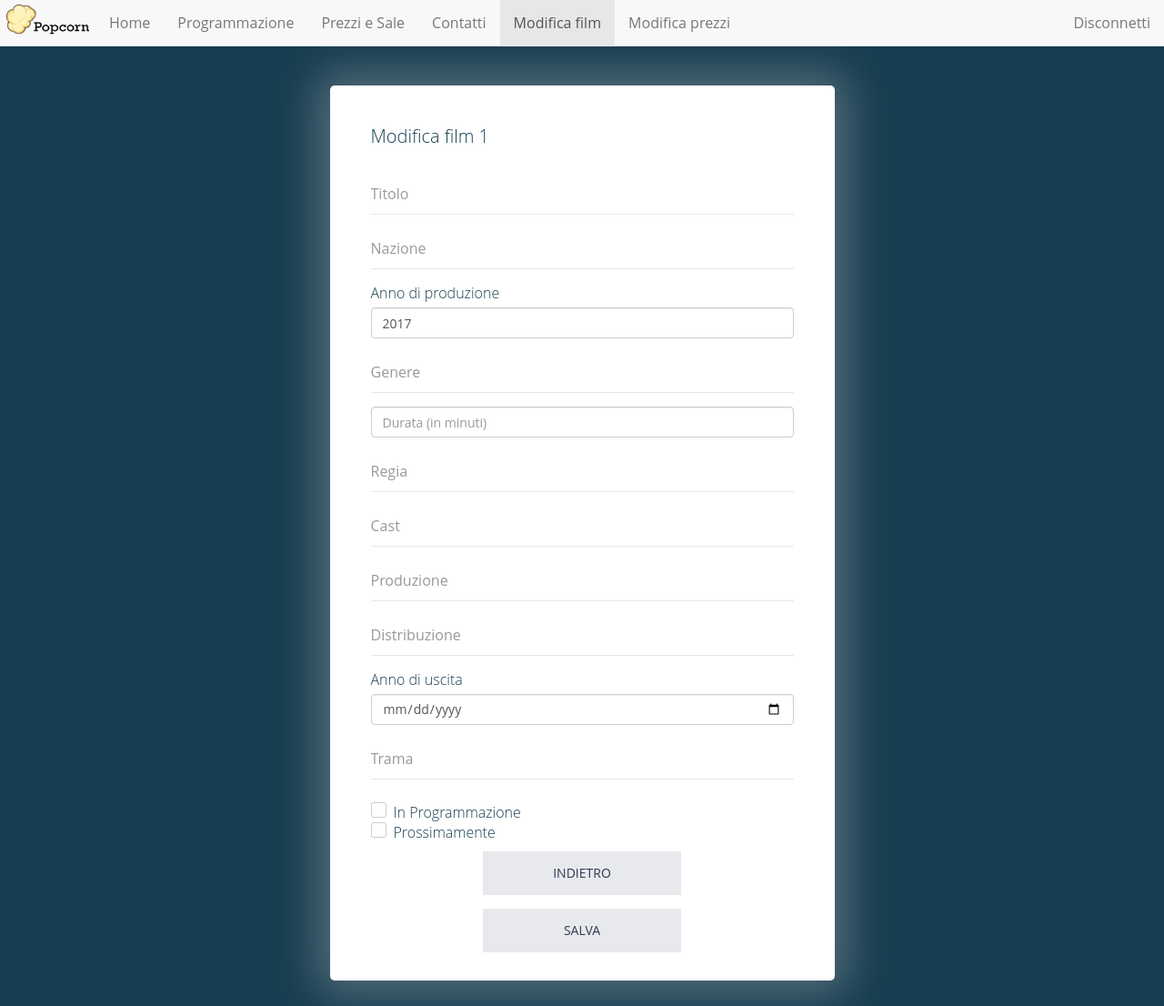
After one commit to GiuseppeSpallone/popcorn-Web, a PHP site: page /form_modifica_film.php?modifica=1 in a window 1280 px wide. The commit adds this page. Shown: the whole page at 91% size. Run offline with PHP 8.4, Linux system fonts and the light colour scheme; the visitor is signed in with stand-in values (Sample User, id 1); some libraries are stand-ins or nearby versions.

Commit message:
Modifica film funzionante, mancano avvisi di conferma e gestione degli errori

```diff
--- a/check/elimina_film.php
+++ b/check/elimina_film.php
@@ -8,6 +8,11 @@ $titolo = str_replace('_', ' ', $titolo);
 
 $result = $db_instance->queryString("DELETE FROM film WHERE titolo = '$titolo'");
 
+if ($result) {
+    header("location: ../modifica_film.php");
+    die();
+}
+
 
 $db_instance->connection->close();
 ?>
--- /dev/null
+++ b/form_modifica_film.php
@@ -0,0 +1,132 @@
+<?php $titolo = $_REQUEST['modifica'];
+$titoloFilm = str_replace('_', ' ', $titolo); ?>
+
+<html>
+
+<head>
+    <title>POPCORN</title>
+    <meta name="viewport" content="width=device-width, initial-scale=1">
+    <link href="css/bootstrap.css" rel="stylesheet" type="text/css">
+    <link href="css/form_film.css" rel="stylesheet" type="text/css">
+    <link rel="stylesheet" href="//netdna.bootstrapcdn.com/font-awesome/4.2.0/css/font-awesome.min.css">
+</head>
+
+<body>
+<?php
+$selector = 4;
+include 'nav.php';
+?>
+
+<div class="container">
+    <div class="row">
+        <div class="col-md-6 col-md-offset-3">
+            <div class="panel panel-film">
+                <div class="panel-body">
+                    <div class="row">
+                        <div class="col-lg-12">
+                            <?php echo '<form id="film-form" action="check/modifica_film.php?modifica=' .$titolo.  '" method="post" role="form">' ?>
+                                <h2>Modifica film <?php echo $titoloFilm ?> </h2>
+                                <div class="form-group">
+                                    <input type="text" name="titolo" id="titolo" tabindex="1" class="form-control"
+                                           placeholder="Titolo" value="">
+                                </div>
+                                <div class="form-group">
+                                    <input type="text" name="nazione" id="nazione" tabindex="2" class="form-control"
+                                           placeholder="Nazione">
+                                </div>
+
+                                <div class="form-group">
+                                    <label for="anno">Anno di produzione</label>
+                                    <input type="number" name="anno" id="anno" min="1900" max="2099"
+                                           class="form-control" tabindex="3" value="2017"/>
+                                </div>
+
+                                <div class="form-group">
+                                    <input type="text" name="genere" id="genere" tabindex="4" class="form-control"
+                                           placeholder="Genere">
+                                </div>
+                                <div class="form-group">
+                                    <input type="number" name="durata" id="durata" tabindex="5" class="form-control"
+                                           placeholder="Durata (in minuti)">
+                                </div>
+                                <div class="form-group">
+                                    <input type="text" name="regia" id="regia" tabindex="6" class="form-control"
+                                           placeholder="Regia">
+                                </div>
+                                <div class="form-group">
+                                    <input type="text" name="cast" id="cast" tabindex="7" class="form-control"
+                                           placeholder="Cast">
+                                </div>
+                                <div class="form-group">
+                                    <input type="text" name="produzione" id="produzione" tabindex="8"
+                                           class="form-control" placeholder="Produzione">
+                                </div>
+                                <div class="form-group">
+                                    <input type="text" name="distribuzione" id="distribuzione" tabindex="9"
+                                           class="form-control" placeholder="Distribuzione">
+                                </div>
+                                <div class="form-group">
+                                    <label for="anno">Anno di uscita</label>
+                                    <input type="date" name="data_uscita" id="data_uscita" tabindex="10"
+                                           class="form-control">
+                                </div>
+                                <div class="form-group">
+                                    <input type="text" name="trama" id="trama" tabindex="11" class="form-control"
+                                           placeholder="Trama">
+                                </div>
+
+                                <!--<div id="carica-poster" class="col-sm-6 col-sm-offset-3">
+                                <input type="button"  name="poster-button" id="poster-button" tabindex="12" class="form-control btn btn-film" value="Carica Poster" onclick="location.href ='caricaFilm.php'">
+
+                                </div>-->
+                                <!--  <div class="form-group">
+                                      <label for="carica-poster">Carica Poster</label>
+                              <iframe id="carica-poster" src ="caricaFilm.php"  width="400" height="450"></iframe>
+
+                               </div>-->
+
+                                <!--     <div class="col-sm-6 col-sm-offset-3">
+                                   <form action="" method="POST" enctype="multipart/form-data">
+                                       <input type="file" name="image" id="image" tabindex="12" class="form-control btn btn-film" />
+                                       <input type="submit" name="poster-submit" id="poster-submit" tabindex="13" class="form-control btn btn-poster" value="Carica Poster"> </form>
+                               </div>
+                                   -->
+
+                                <div class="col-xs-6 form-group pull-left radio">
+                                    <input id="prog" type="radio" name="prog" tabindex="14" class="form-control">
+                                    <label for="prog">In Programmazione</label>
+
+                                    <input id="pross" type="radio" name="prog" tabindex="13" class="form-control">
+                                    <label for="pross">Prossimamente</label>
+                                </div>
+                                <div class="form-group">
+                                    <div class="row">
+                                        <div class="col-sm-6 col-sm-offset-3">
+                                            <a href="modifica_film.php" class="form-control btn btn-film">Indietro</a>
+                                        </div>
+                                    </div>
+                                </div>
+                                <div class="form-group">
+                                    <div class="row">
+                                        <div class="col-sm-6 col-sm-offset-3">
+                                            <input type="submit" name="film-submit" id="film-submit" tabindex="14"
+                                                   class="form-control btn btn-film" value="Salva">
+                                        </div>
+                                    </div>
+                                </div>
+                            </form>
+                        </div>
+                    </div>
+                </div>
+            </div>
+        </div>
+    </div>
+</div>
+<script src="https://ajax.googleapis.com/ajax/libs/jquery/3.1.1/jquery.min.js"></script>
+<script src="js/bootstrap.js"></script>
+<script src="js/form_film.js"></script>
+
+
+</body>
+
+</html>
--- a/modifica_film.php
+++ b/modifica_film.php
@@ -51,7 +51,7 @@ include 'nav.php';
                                class="btn btn-danger" value="Elimina">
                         </form>
 
-                        <?php echo '<form id="modifica-film" action="check/modifica_film.php?modifica=' . $replace_film . '" method="post" role="form">'; ?>
+                        <?php echo '<form id="modifica-film" action="form_modifica_film.php?modifica=' . $replace_film . '" method="post" role="form">'; ?>
                         <input type="submit" name="modifica-submit" id="modifica-submit" tabindex=""
                                class="btn btn-warning" value="Modifica">
                         </form>
```
Also changed, not shown: check/modifica_film.php (+25 -2 lines).
